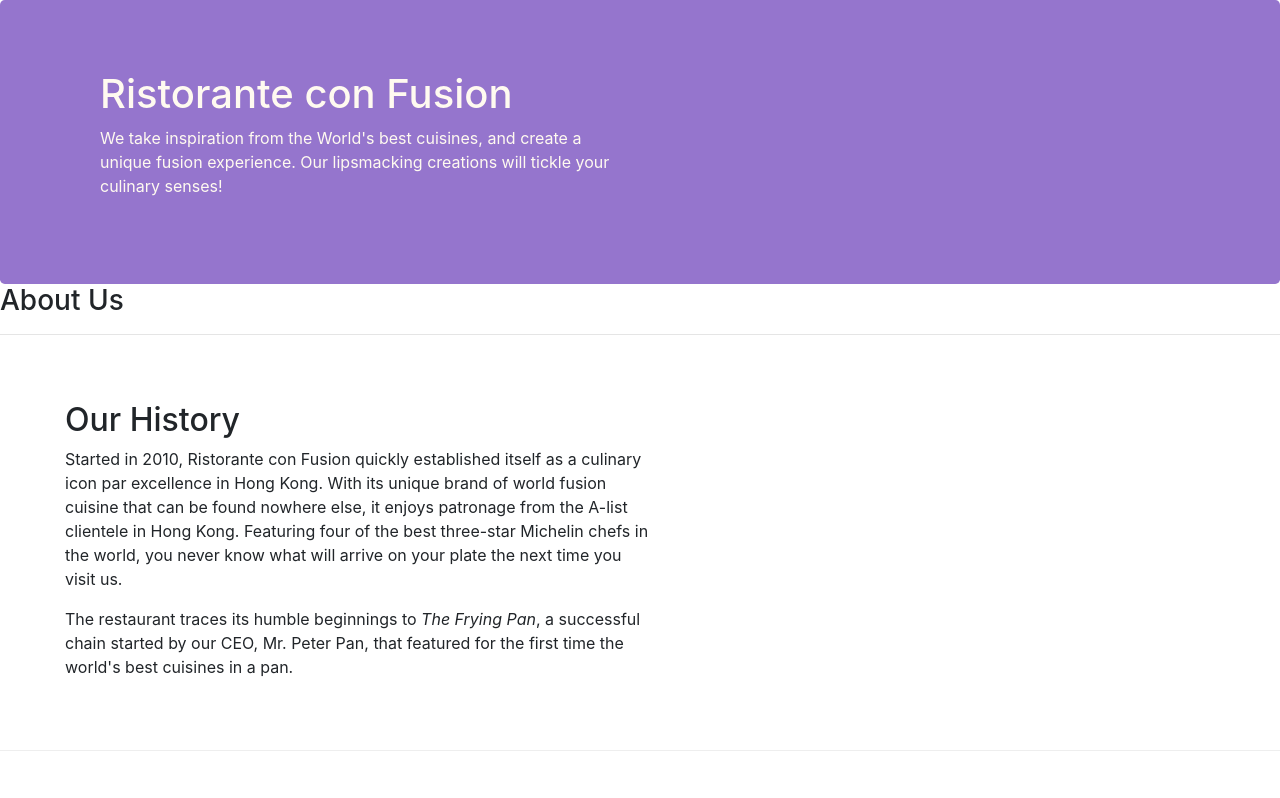
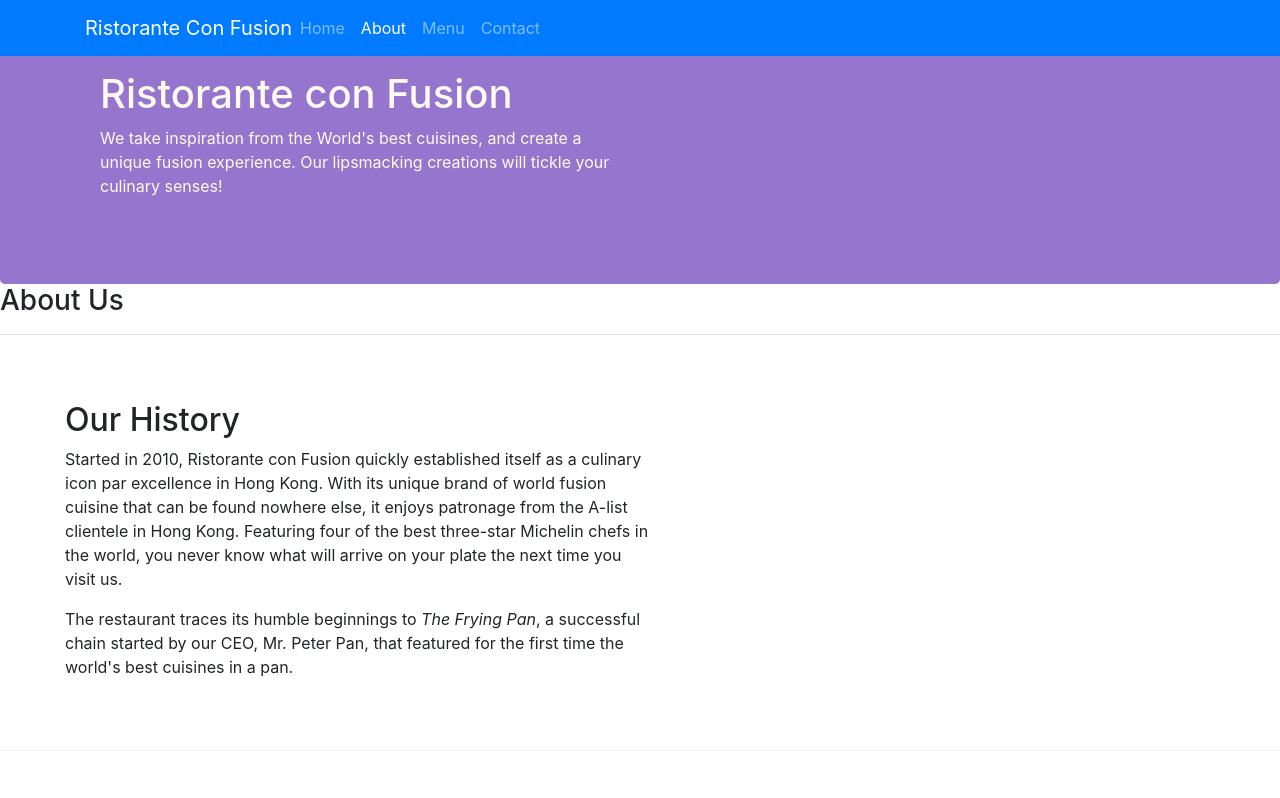
Before and after one commit to AkshayAnil1080/Full-Stack-Web-Development-with-React-Specialization, a website: page Bootstrap4-starter/Bootstrap4/conFusion/aboutus.html in a window 1280 px wide. Shown: the top 798 px of the page. Drawn offline with nearby package versions, Linux system fonts and the light colour scheme.

Commit message:
navbar in aboutus.html

```diff
--- a/Bootstrap4-starter/Bootstrap4/conFusion/aboutus.html
+++ b/Bootstrap4-starter/Bootstrap4/conFusion/aboutus.html
@@ -15,7 +15,22 @@
 </head>
 
 <body>
-
+  <nav class="navbar navbar-dark navbar-expand-sm bg-primary  fixed-top">
+       <div class="container">     <!-- restrict to the same width as content of the webpage.  -->
+          <button class="navbar-toggler" type="button" data-toggle="collapse" data-target="#Navbar">
+              <span class="navbar-toggler-icon"> </span>
+          </button>
+          <a class="navbar-brand mr-auto" href="./index.html"> Ristorante Con Fusion </a>
+          <div class="collapse navbar-collapse" id="Navbar">
+              <ul class="navbar-nav mr-auto">
+                  <li class="nav-item"> <a class="nav-link" href="./index.html"> Home </a> </li>
+                  <li class="nav-item active"> <a class="nav-link" href="#"> About </a> </li>
+                  <li class="nav-item"> <a class="nav-link" href="#"> Menu </a> </li>
+                  <li class="nav-item"> <a class="nav-link" href="#"> Contact </a> </li>
+              </ul>
+         </div>
+       </div>
+ </nav>
     <header class="jumbotron">
         <div class="container">
             <div class="row row-header">
@@ -70,7 +85,7 @@
                 <div class="col-4 offset-1 col-sm-2">
                     <h5>Links</h5>
                     <ul class="list-unstyled">
-                        <li><a href="#">Home</a></li>
+                        <li><a href="./index.html">Home</a></li>
                         <li><a href="#">About</a></li>
                         <li><a href="#">Menu</a></li>
                         <li><a href="#">Contact</a></li>
```
Also changed, not shown: Bootstrap4-starter/Bootstrap4/conFusion/index.html (+4 -4 lines).
